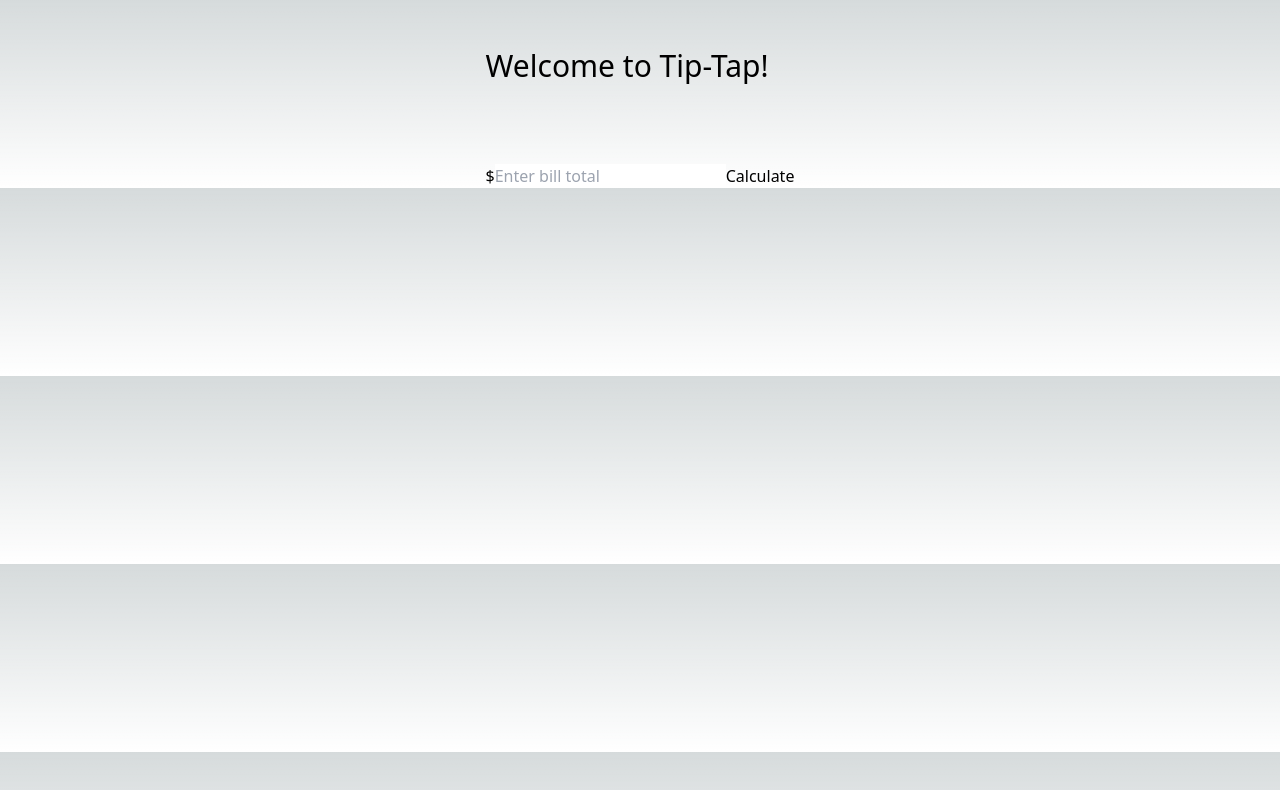
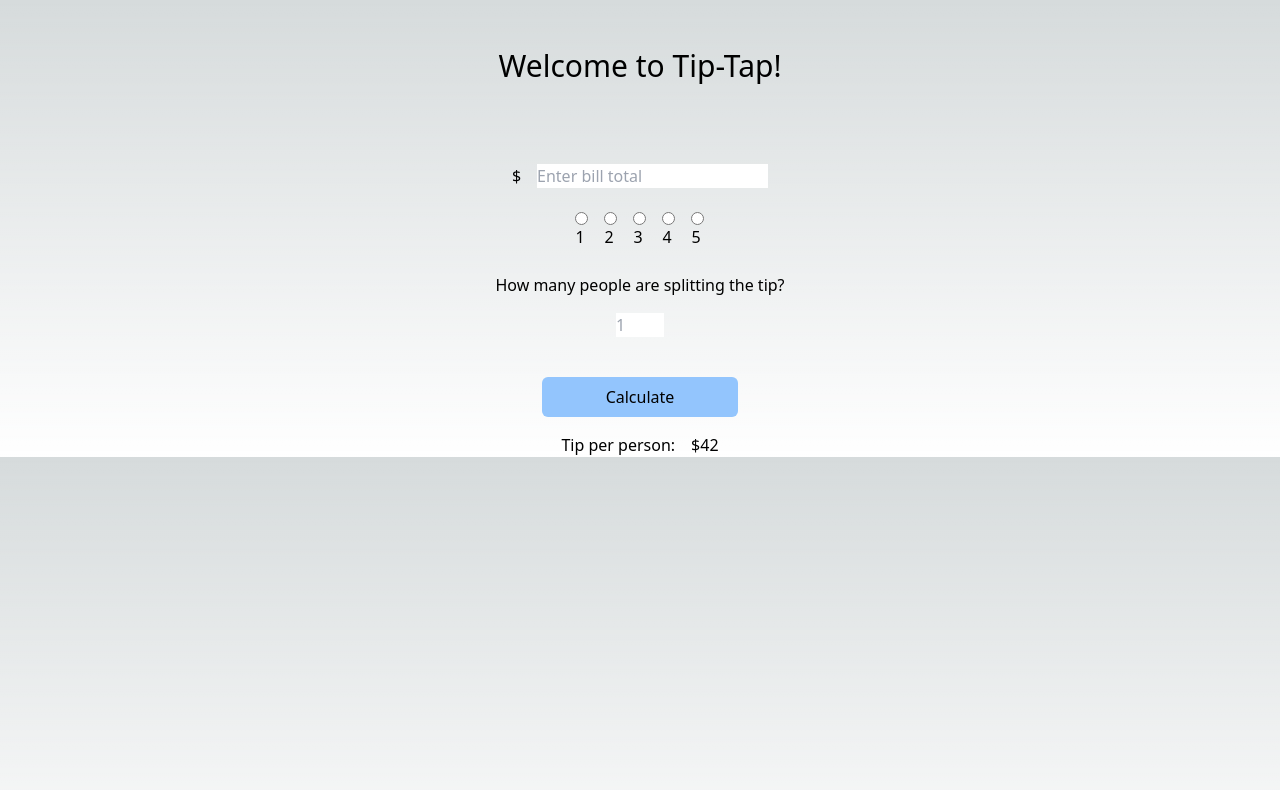
Before and after one commit to AndriwT/TipCalculator, a Next.js app: page / in a window 1280 px wide. Shown: the top 790 px of the page. Built offline with nearby package versions, Linux system fonts and the light colour scheme.

Commit message:
basic layout done

```diff
--- a/src/components/InputTip.tsx
+++ b/src/components/InputTip.tsx
@@ -1,11 +1,50 @@
+import { useState } from "react";
+
 const InputTip = () => {
+  const [total, setTotal] = useState(0);
+
   return (
-    <div className="flex flex-col justify-center pt-12">
+    <div className="flex flex-col justify-center items-center pt-12">
       <h1 className="text-3xl">Welcome to Tip-Tap!</h1>
-      <div className="flex flex-center items-center main-h-screen pt-20">
-        <p>$</p>
-        <input placeholder="Enter bill total" className="text-black" />
-        <button>Calculate</button>
+      <div className="flex flex-col flex-center items-center main-h-screen pt-20">
+        <div className="flex">
+          <p className="pr-4">$</p>
+          <input placeholder="Enter bill total" className="text-black" />
+        </div>
+        <fieldset className="flex pt-6 pb-6">
+          <div className="flex flex-col pr-4">
+            <input type="radio" name="rating" id="1" value="1" />
+            <label htmlFor="1">1</label>
+          </div>
+          <div className="flex flex-col pr-4">
+            <input type="radio" name="rating" id="2" value="2" />
+            <label htmlFor="2">2</label>
+          </div>
+          <div className="flex flex-col pr-4">
+            <input type="radio" name="rating" id="3" value="3" />
+            <label htmlFor="3">3</label>
+          </div>
+          <div className="flex flex-col pr-4">
+            <input type="radio" name="rating" id="4" value="4" />
+            <label htmlFor="4">4</label>
+          </div>
+          <div className="flex flex-col">
+            <input type="radio" name="rating" id="5" value="5" />
+            <label htmlFor="5">5</label>
+          </div>
+        </fieldset>
+        <div className="flex flex-col items-center pb-10">
+          <h2>How many people are splitting the tip?</h2>
+          <input placeholder="1" className="w-12 mt-4 text-black" />
+        </div>
+        <button className="bg-blue-300 px-16 py-2 rounded-md">Calculate</button>
+      </div>
+      <div className="flex mt-4">
+        <h2 className="mr-4">Tip per person:</h2>
+        <>
+          <p>$</p>
+          <p>42</p>
+        </>
       </div>
     </div>
   );
```
